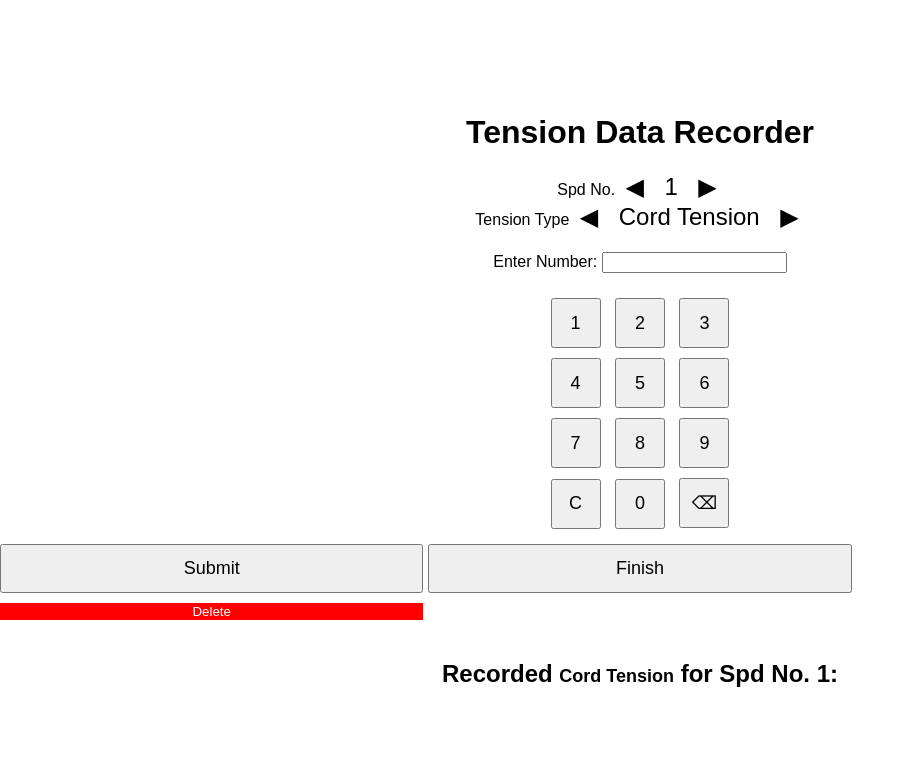
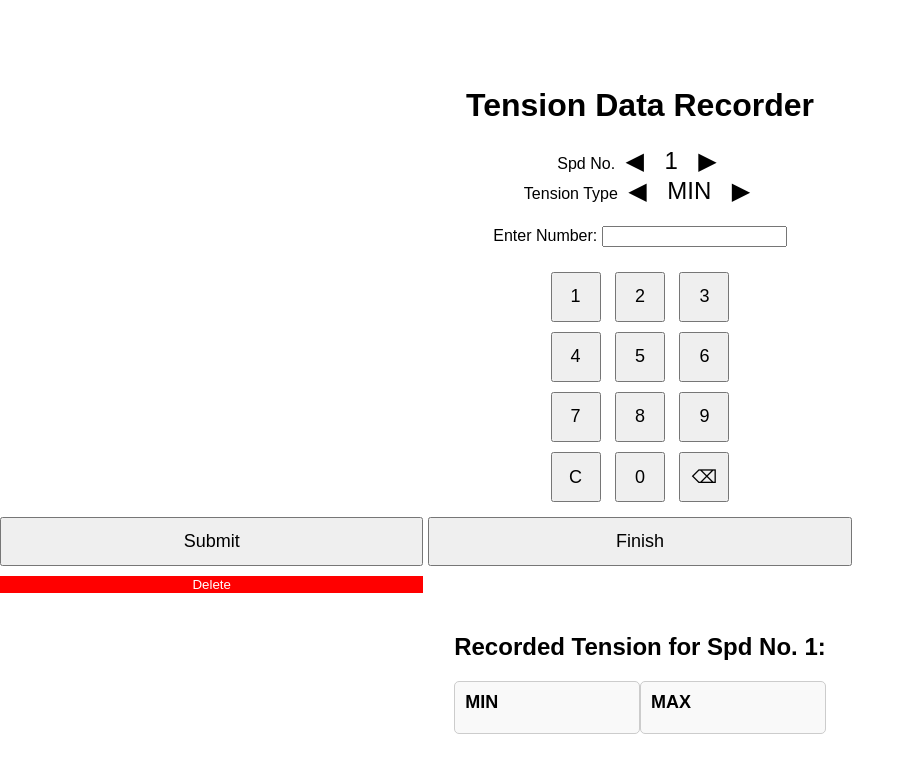
Before and after one commit to luzikato-02/tensionDataRecorder, a Python web app: template templates/numpad_input.html in a window 1280 px wide. Shown: the top 773 px of the page, without its empty margins (0-915 px from the left). Run offline with Jinja, Linux system fonts and the light colour scheme; the template is opened without the code that fills it, so the values that code supplies are empty.

Commit message:
Added max/min value box below

```diff
--- a/templates/numpad_input.html
+++ b/templates/numpad_input.html
@@ -91,6 +91,32 @@
     margin-top: 5px;
   }
 
+  .numbers-container {
+    display: flex;
+    justify-content: space-between;
+    margin-top: 20px;
+  }
+
+  .tension-list {
+    flex: 1;
+    padding: 10px;
+    border: 1px solid #ccc;
+    border-radius: 5px;
+    background-color: #f9f9f9;
+    text-align: left;
+  }
+
+  .tension-list h3 {
+    margin: 0;
+    font-size: 18px;
+  }
+
+  .tension-list ul {
+    list-style-type: none;
+    padding: 0;
+    margin: 10px 0;
+  }
+
 </style>
 <title>Tension Data Recorder</title>
 </head>
@@ -108,7 +134,7 @@
   <div>
     <span id="label-tension">Tension Type</span>
     <button class="arrow-button" onclick="changeTensionType()">&#9664;</button>
-    <span id="tension-type">Cord Tension</span>
+    <span id="tension-type">MIN</span>
     <button class="arrow-button" onclick="changeTensionType()">&#9654;</button>
   </div>
 
@@ -148,17 +174,26 @@
   </div>
 
   <div id="recorded-numbers">
-    <h2>Recorded <span id="displayed-tension-type">Cord Tension</span> for Spd No. <span id="displayed-id">1</span>:</h2>
-    <ul id="numbers-list"></ul>
+    <h2>Recorded Tension for Spd No. <span id="displayed-id">1</span>:</h2>
+    <div class="numbers-container">
+      <div class="tension-list">
+        <h3>MIN</h3>
+        <ul id="min-numbers-list"></ul>
+      </div>
+      <div class="tension-list">
+        <h3>MAX</h3>
+        <ul id="max-numbers-list"></ul>
+      </div>
+    </div>
   </div>
 </div>
 
 <script>
   let currentID = 1;
-  let currentTensionType = "Cord Tension"; // Default tension type
+  let currentTensionType = "MIN"; // Default tension type abbreviation
   let data = {
-    "Cord Tension": {},
-    "Winding Tension": {}
+    "MIN": {},
+    "MAX": {}
   };
 
   function updateIDDisplay() {
@@ -169,7 +204,7 @@
   }
 
   function changeTensionType() {
-    currentTensionType = (currentTensionType === "Cord Tension") ? "Winding Tension" : "Cord Tension";
+    currentTensionType = (currentTensionType === "MIN") ? "MAX" : "MIN";
     updateTensionTypeDisplay();
     displayRecordedNumbers();
   }
@@ -178,8 +213,9 @@
     const tensionTypeElement = document.getElementById('tension-type');
     tensionTypeElement.textContent = currentTensionType;
     const displayedTensionType = document.getElementById('displayed-tension-type');
-    displayedTensionType.textContent = currentTensionType;
+    displayedTensionType.textContent = (currentTensionType === "MIN") ? "Cord Tension" : "Winding Tension";
   }
+
 
   function prevID() {
     if (currentID > 1) {
@@ -213,8 +249,12 @@
   function recordNumber() {
     const numberInput = document.getElementById('number');
     const number = numberInput.value;
-    data[currentID] = [number];
-    console.log(data);
+
+    if (!data[currentTensionType][currentID]) {
+      data[currentTensionType][currentID] = [];
+    }
+
+    data[currentTensionType][currentID].push(number);
     numberInput.value = '';
     displayRecordedNumbers();
   }
@@ -232,13 +272,12 @@
   }
 
   function finishRecording(machineNumber, operator) {
-  let csvContent = "Machine Number,Operator,DateTime,Spindle Number,Cord Tension,Winding Tension\n";
-  const now = new Date().toLocaleString();
+    let csvContent = "Machine Number,Operator,Spindle Number,MIN,MAX\n";
 
-  for (let id in data["Cord Tension"]) {
-    const cordTension = data["Cord Tension"][id].join(",");
-    const windingTension = data["Winding Tension"][id] ? data["Winding Tension"][id].join(",") : "";
-    csvContent += `${machineNumber},${operator},${now},${id},${cordTension},${windingTension}\n`;
+    for (let id in data["MIN"]) {
+      const cordTension = data["MIN"][id].join(",");
+      const windingTension = data["MAX"][id] ? data["MAX"][id].join(",") : "";
+      csvContent += `${machineNumber},${operator},${id},${cordTension},${windingTension}\n`;
     }
 
     const encodedUri = encodeURI(csvContent);
@@ -249,14 +288,15 @@
     link.click();
 
     data = {
-    "Cord Tension": {},
-    "Winding Tension": {}
+      "MIN": {},
+      "MAX": {}
     };
 
     displayRecordedNumbers();
   }
+
   function deleteData() {
-    delete data[currentID];
+    delete data[currentTensionType][currentID];
     displayRecordedNumbers();
   }
 
@@ -274,14 +314,25 @@
   }
 
   function displayRecordedNumbers() {
-    const numbersList = document.getElementById('numbers-list');
-    numbersList.innerHTML = '';
+    const minNumbersList = document.getElementById('min-numbers-list');
+    const maxNumbersList = document.getElementById('max-numbers-list');
 
-    if (data[currentTensionType][currentID]) {
-      data[currentTensionType][currentID].forEach(number => {
+    minNumbersList.innerHTML = '';
+    maxNumbersList.innerHTML = '';
+
+    if (data["MIN"][currentID]) {
+      data["MIN"][currentID].forEach(number => {
         const listItem = document.createElement('li');
         listItem.textContent = number;
-        numbersList.appendChild(listItem);
+        minNumbersList.appendChild(listItem);
+      });
+    }
+
+    if (data["MAX"][currentID]) {
+      data["MAX"][currentID].forEach(number => {
+        const listItem = document.createElement('li');
+        listItem.textContent = number;
+        maxNumbersList.appendChild(listItem);
       });
     }
   }
```
Lines whose indentation alone changed are shown as unchanged.
